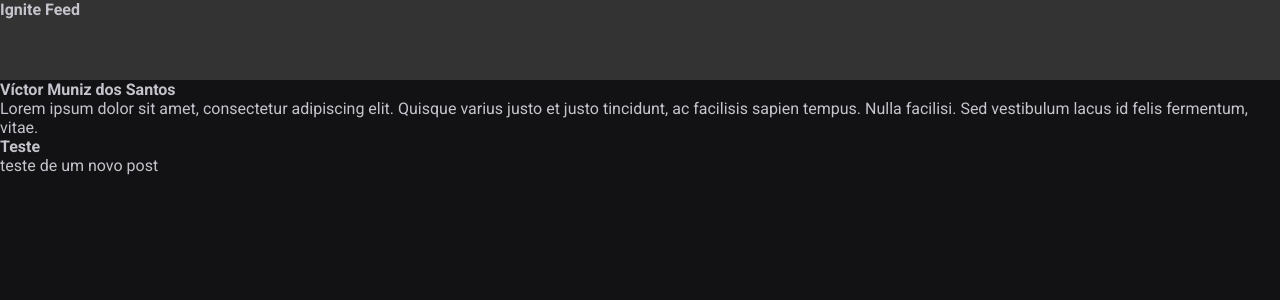
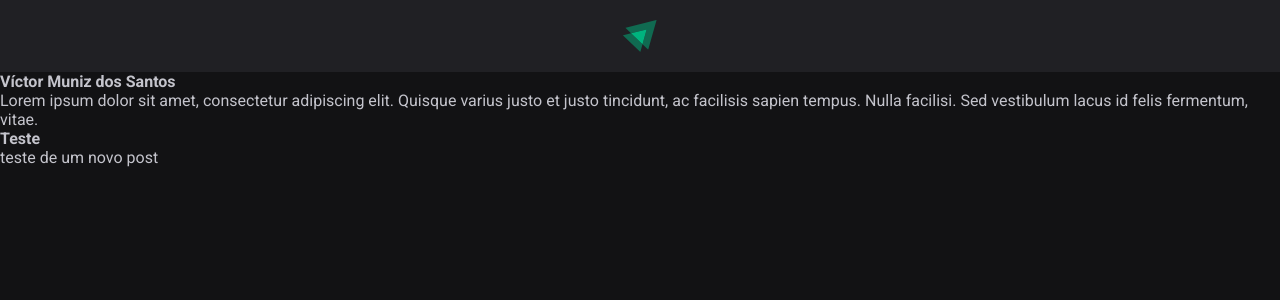
Before and after one commit to victorrrmuniz/react-ignite-feed, a React (Vite) app: page / in a window 1280 px wide. Shown: the top 300 px of the page. Built offline with nearby package versions, Linux system fonts and the light colour scheme.

Commit message:
completes header component

```diff
--- a/src/components/Header.jsx
+++ b/src/components/Header.jsx
@@ -1,11 +1,12 @@
 import styles from './header.module.css';
+import igniteLogo from '../assets/ignite-logo.svg';
 
-console.log(styles)
+console.log(igniteLogo);
 
 export function Header() {
     return (
         <header className={styles.header}>
-            <strong>Ignite Feed</strong>
+            <img src={igniteLogo} alt="Logotipo do Ignite" />
         </header>
     );
 }
--- a/src/components/Header.module.css
+++ b/src/components/Header.module.css
@@ -1,5 +1,11 @@
 
 .header {
-    background: #333;
-    height: 80px;
+    background: var(--gray-800);
+    display: flex;
+    justify-content: center;
+    padding: 1.25rem 0;
 }
+
+.header img {
+    height: 2rem;
+}
```
Also changed, not shown: src/assets/ignite-logo.svg (added).
